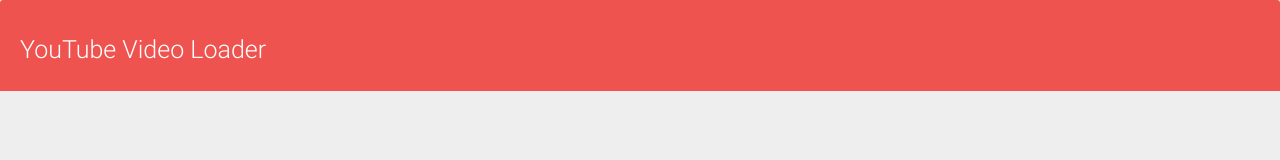
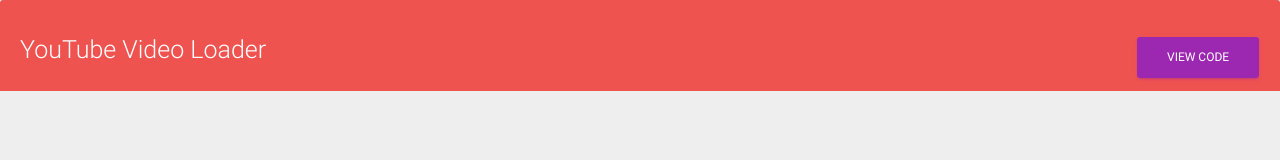
Before and after one commit to MuzooraBarnabas/fav_html_tuts, a plain HTML site: page header.html in a window 1280 px wide. Drawn offline with Linux system fonts and the light colour scheme.

Commit message:
Updated GitHub Code Button

```diff
--- a/header.html
+++ b/header.html
@@ -20,7 +20,8 @@
 
 
     <div class="card-header card-header-danger" style="background-color: #ef5350; color: #fff; overflow-y: none; overflow-x: none;">
-      <h3 class="card-title" style="color: #fff;">YouTube Video Loader</h3>
+      <h3 class="card-title" style="color: #fff;">YouTube Video Loader <a class="btn btn-primary pull-right" href="https://github.com/MuzooraBarnabas/fav_html_tuts" target="_blank">View Code</a></h3>
+
     </div>
 
 
```
